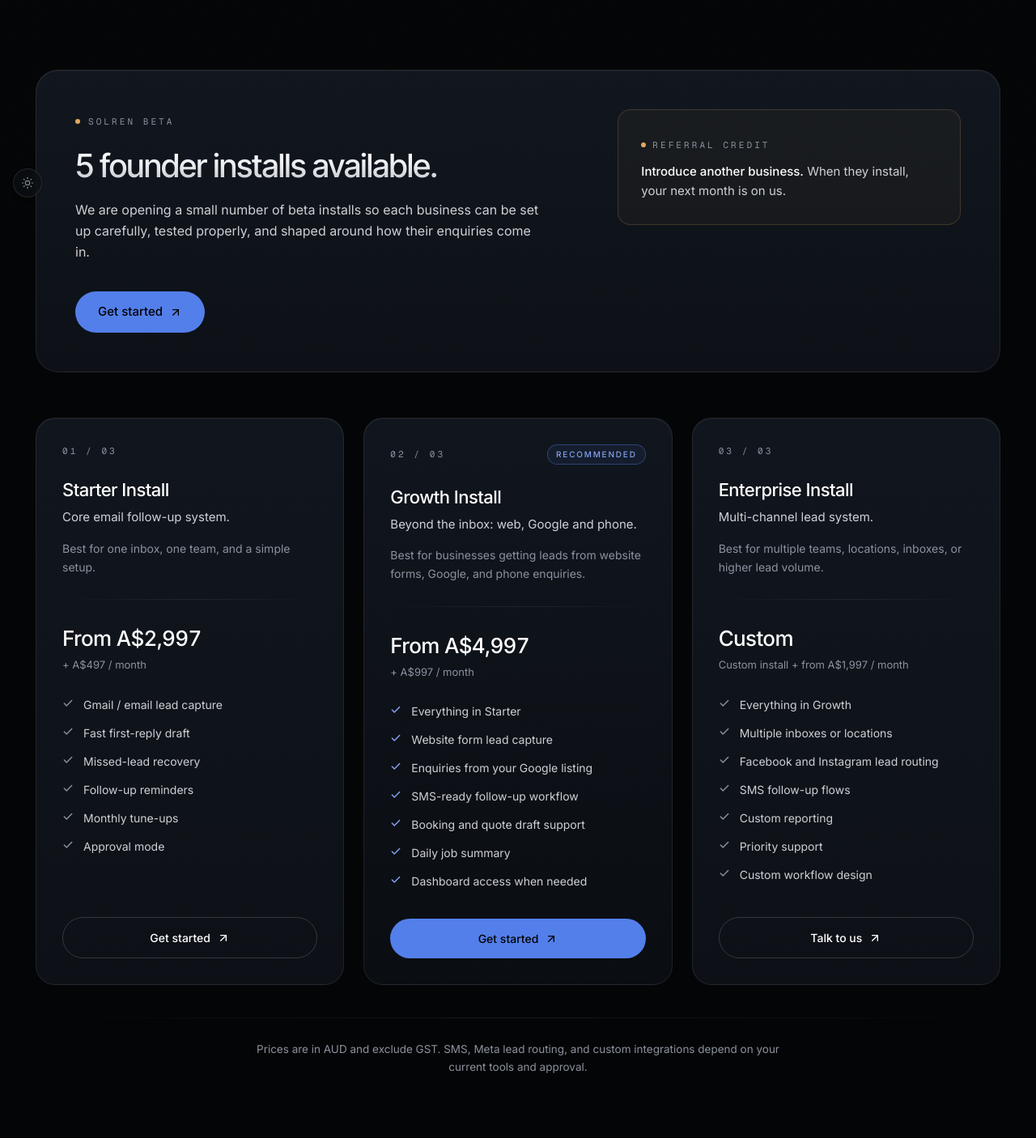
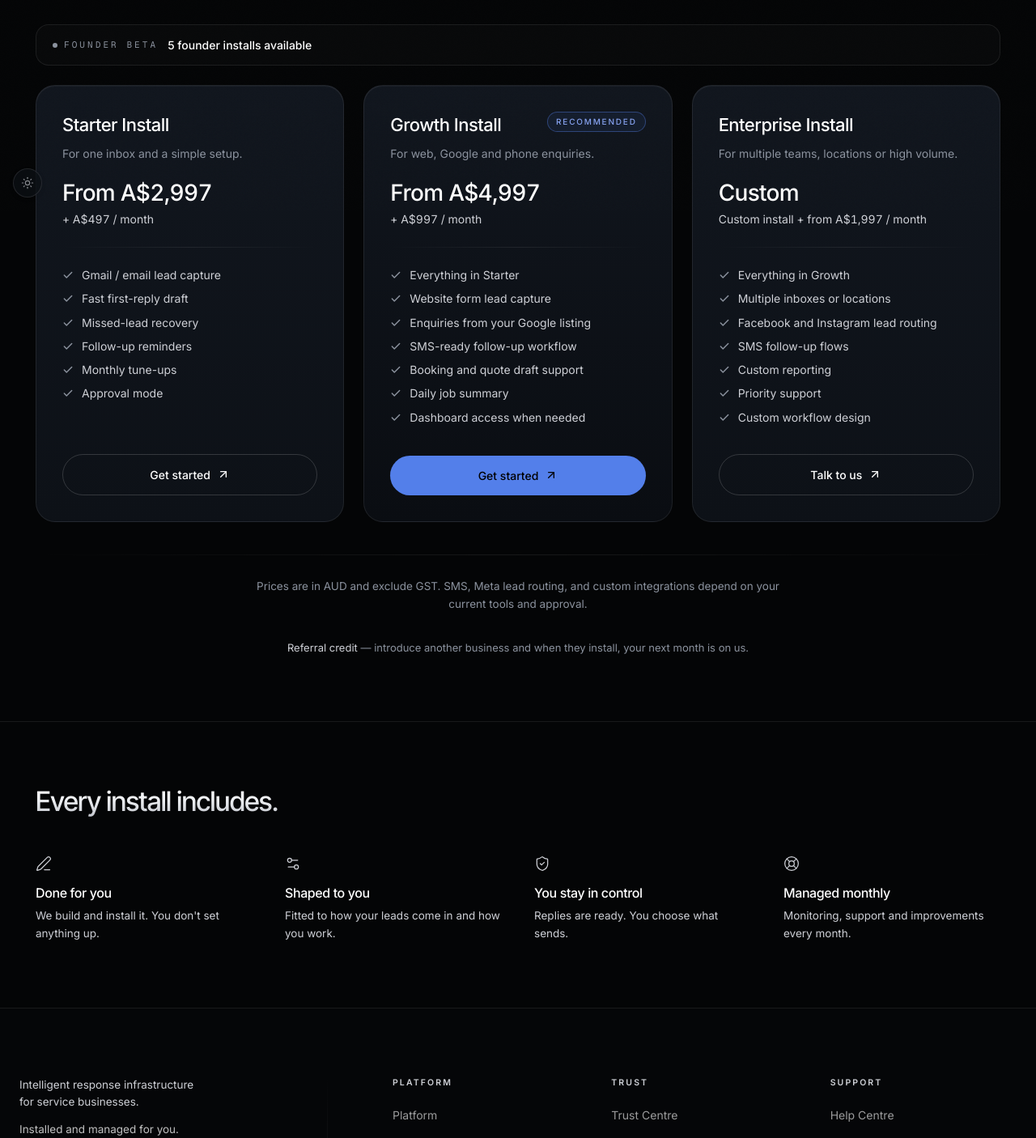
Before and after one commit to SolrenAI/solren-website, a Next.js app: page /pricing in a window 1280 px wide. Shown: the part 540-1946 px from the top of the page at 81% size. Built offline with nearby package versions, Linux system fonts and the light colour scheme.

Commit message:
Update website

```diff
--- a/app/pricing/page.tsx
+++ b/app/pricing/page.tsx
@@ -1,7 +1,5 @@
 import type { Metadata } from "next"
-import Link from "next/link"
 import {
-  ArrowUpRight,
   ShieldCheck,
   Settings2,
   LifeBuoy,
@@ -27,19 +25,6 @@
   { icon: LifeBuoy, title: "Managed monthly", body: "Monitoring, support and improvements every month." },
 ]
 
-/* contained, edge-fading divider between major sections — aligned to the page
-   content width, never a full browser-width cut */
-function SectionDivider() {
-  return (
-    <div className="mx-auto max-w-[1240px] px-5 sm:px-6">
-      <div
-        aria-hidden="true"
-        className="h-px w-full bg-gradient-to-r from-transparent via-white/[0.08] to-transparent"
-      />
-    </div>
-  )
-}
-
 export default function PricingPage() {
   return (
     <>
@@ -49,61 +34,28 @@
         sub="Pick how much you install. Every package is built for you, shaped around your business, and managed month to month."
       />
 
-      {/* Solren Beta — selective early-access callout, placed above pricing so it
-          frames the installs being opened. Warm amber is reserved for the beta /
-          referral accent; blue stays for the primary CTA. */}
-      <section className="pt-12 sm:pt-24">
+      {/* Founder Beta — a compact announcement banner, not a card, so the pricing
+          plans stay the clear focus of the page. Warm amber stays reserved for the
+          beta accent; blue is for the primary actions in the plans. */}
+      <section className="pt-8 sm:pt-10">
         <div className="mx-auto max-w-[1240px] px-5 sm:px-6">
           <Reveal>
-            <div className="ps-card rounded-[20px] p-4 sm:rounded-[28px] sm:p-12">
-              <div className="grid items-start gap-10 lg:grid-cols-[1.45fr_1fr] lg:gap-14">
-                {/* the program */}
-                <div>
-                  <span className="ps-label inline-flex items-center gap-2.5 text-[#E0AE70]">
-                    <span aria-hidden="true" className="h-1.5 w-1.5 rounded-full bg-[#E2A95E]" />
-                    Solren Beta
-                  </span>
-                  <h2 className="mt-3 max-w-xl text-[1.5rem] font-medium leading-[1.1] tracking-[-0.02em] ps-silver sm:mt-6 sm:text-[clamp(1.8rem,3.2vw,2.5rem)] sm:leading-[1.08]">
-                    5 founder installs available.
-                  </h2>
-                  <p className="mt-2.5 max-w-sm text-[14.5px] leading-snug text-[var(--silver)] sm:mt-5 sm:max-w-xl sm:text-[16px] sm:leading-relaxed">
-                    We are opening a small number of beta installs so each business
-                    can be set up carefully, tested properly, and shaped around how
-                    their enquiries come in.
-                  </p>
-                  <Link
-                    href="/contact"
-                    className="group mt-5 inline-flex items-center gap-2 rounded-full bg-[#537FEA] px-7 py-3.5 text-[15px] font-medium text-black transition-colors hover:bg-[#6A8FEE] sm:mt-9"
-                  >
-                    Get started
-                    <ArrowUpRight className="h-4 w-4 transition-transform group-hover:translate-x-0.5 group-hover:-translate-y-0.5" />
-                  </Link>
-                </div>
-
-                {/* referral credit — restrained warm-amber sub-panel, not a coupon.
-                    Hidden on mobile to keep the redesigned pricing flow lean. */}
-                <div className="hidden rounded-2xl border border-[#E2A95E]/20 bg-[#E2A95E]/[0.04] p-6 sm:p-7 lg:block">
-                  <span className="ps-label inline-flex items-center gap-2 text-[#E0AE70]">
-                    <span aria-hidden="true" className="h-1.5 w-1.5 rounded-full bg-[#E2A95E]" />
-                    Referral credit
-                  </span>
-                  <p className="mt-3 text-[15px] leading-relaxed">
-                    <span className="font-medium text-white">Introduce another business.</span>{" "}
-                    <span className="text-[var(--silver)]">
-                      When they install, your next month is on us.
-                    </span>
-                  </p>
-                </div>
-              </div>
+            <div className="flex flex-wrap items-center gap-x-3 gap-y-1 rounded-2xl border border-[var(--hair)] bg-white/[0.02] px-5 py-3.5">
+              <span className="ps-label inline-flex shrink-0 items-center gap-2">
+                <span aria-hidden="true" className="h-1.5 w-1.5 rounded-full bg-[var(--muted)]" />
+                Founder Beta
+              </span>
+              <span className="text-[14px] font-medium text-white">
+                5 founder installs available
+              </span>
             </div>
           </Reveal>
         </div>
       </section>
 
-      {/* Pricing — grouped tightly under the Beta callout. Mobile/tablet show one
-          package at a time via tabs + a collapsed compare accordion; desktop keeps
-          the three-up grid. */}
-      <section className="pt-14 pb-20 sm:pb-24">
+      {/* Pricing — the hero of the page. Mobile/tablet show one package at a time
+          via tabs + a collapsed compare accordion; desktop keeps the three-up grid. */}
+      <section className="pt-4 pb-16 sm:pt-6 sm:pb-20">
         <div className="mx-auto max-w-[1240px] px-5 sm:px-6">
           <div className="lg:hidden">
             <PricingMobile />
@@ -111,29 +63,31 @@
           <div className="hidden lg:block">
             <Packages detailed />
           </div>
+          <p className="mx-auto mt-8 max-w-xl text-center text-[13px] leading-relaxed text-[var(--muted)]">
+            <span className="text-[var(--silver)]">Referral credit</span> — introduce another
+            business and when they install, your next month is on us.
+          </p>
         </div>
       </section>
 
-      <SectionDivider />
-
-      {/* Every install includes — sits on the page background, light cards that
-          echo the pricing grid above (no separate slab / dashboard panel) */}
-      <section className="py-16 sm:py-24">
+      {/* Every install includes — a light, borderless feature row (no card chrome)
+          so it supports the plans without competing with them. */}
+      <section className="border-t border-[var(--hair)] py-14 sm:py-20">
         <div className="mx-auto max-w-[1240px] px-5 sm:px-6">
           <Reveal>
-            <h2 className="max-w-xl text-[clamp(1.9rem,4vw,2.8rem)] font-medium leading-[1.05] tracking-[-0.02em] ps-silver">
+            <h2 className="text-[clamp(1.55rem,3vw,2.1rem)] font-medium leading-[1.1] tracking-[-0.02em] ps-silver">
               Every install includes.
             </h2>
           </Reveal>
-          <div className="mt-7 grid grid-cols-2 gap-3 sm:mt-12 sm:grid-cols-2 sm:gap-5 md:gap-6 lg:grid-cols-4">
+          <div className="mt-8 grid grid-cols-2 gap-x-6 gap-y-9 sm:mt-12 sm:gap-y-10 lg:grid-cols-4 lg:gap-x-10">
             {includes.map(({ icon: Icon, title, body }, i) => (
               <Reveal key={title} delay={i * 70}>
-                <div className="ps-card ps-card-soft-m h-full rounded-[16px] p-3.5 sm:rounded-[24px] sm:p-8">
-                  <Icon className="h-[18px] w-[18px] text-[#86A2F0] sm:h-7 sm:w-7" strokeWidth={1.5} />
-                  <h3 className="mt-2.5 text-[15px] font-medium tracking-tight text-white sm:mt-8 sm:text-[18px]">
+                <div>
+                  <Icon className="h-5 w-5 text-[var(--silver)]" strokeWidth={1.5} />
+                  <h3 className="mt-3.5 text-[15px] font-medium tracking-tight text-white sm:text-[16px]">
                     {title}
                   </h3>
-                  <p className="mt-1.5 text-[13px] leading-relaxed text-[var(--silver)] sm:mt-3 sm:text-[14px]">
+                  <p className="mt-1.5 text-[13px] leading-relaxed text-[var(--silver)] sm:text-[13.5px]">
                     {body}
                   </p>
                 </div>
@@ -142,33 +96,6 @@
           </div>
         </div>
       </section>
-
-      {/* Final CTA — quiet close, single primary action. Hidden on mobile so the
-          footer (which already carries a Get started CTA) closes the page; shown
-          from tablet up. */}
-      <div className="hidden md:block">
-        <SectionDivider />
-
-        <section className="py-16 text-center sm:py-28">
-          <div className="mx-auto max-w-2xl px-5 sm:px-6">
-            <Reveal>
-              <h2 className="text-[clamp(2rem,4.5vw,3.2rem)] font-medium leading-[1.04] tracking-[-0.02em]">
-                <span className="ps-silver">Let&apos;s find your install.</span>
-              </h2>
-              <p className="mx-auto mt-6 max-w-md text-[16px] leading-relaxed text-[var(--silver)]">
-                Tell us how work comes in. We&apos;ll point you to the right install.
-              </p>
-              <Link
-                href="/contact"
-                className="group mt-9 inline-flex items-center gap-2 rounded-full bg-[#537FEA] px-7 py-3.5 text-[15px] font-medium text-black transition-colors hover:bg-[#6A8FEE]"
-              >
-                Get started
-                <ArrowUpRight className="h-4 w-4 transition-transform group-hover:translate-x-0.5 group-hover:-translate-y-0.5" />
-              </Link>
-            </Reveal>
-          </div>
-        </section>
-      </div>
     </>
   )
 }
--- a/components/public-site/footer.tsx
+++ b/components/public-site/footer.tsx
@@ -1,5 +1,4 @@
 import Link from "next/link"
-import Image from "next/image"
 import { PaymentLogos } from "./payment-logos"
 
 type FooterLink = { label: string; href?: string }
@@ -144,8 +143,6 @@
   return (
     <footer className="relative border-t border-white/[0.08] bg-[#050608]">
       <div className="mx-auto px-5 py-10 sm:px-6 md:hidden">
-        {/* Logo intentionally omitted on mobile — the sticky header already shows
-            the Solren wordmark. Desktop keeps the footer logo below. */}
         <p className="max-w-[18rem] text-[13.5px] leading-[1.6] text-[var(--silver)]">
           Intelligent response infrastructure for service businesses.
         </p>
@@ -194,17 +191,7 @@
         <div className="flex flex-col gap-y-12 sm:gap-y-14 lg:flex-row lg:gap-x-20">
           {/* Brand area — the anchor of the footer, given more presence than the nav */}
           <div className="lg:w-[300px] lg:shrink-0">
-            <Link href="/" aria-label="Solren home" className="inline-flex items-center leading-none">
-              <Image
-                src="/logos/solren-wordmark-clean.png"
-                alt="Solren"
-                width={1305}
-                height={183}
-                sizes="240px"
-                className="block h-[30px] w-auto sm:h-[34px]"
-              />
-            </Link>
-            <div className="mt-6 max-w-[18rem] space-y-2.5 text-[13.5px] leading-[1.6] sm:mt-8 sm:space-y-3">
+            <div className="max-w-[18rem] space-y-2.5 text-[13.5px] leading-[1.6] sm:space-y-3">
               <p className="text-[var(--silver)]">
                 Intelligent response infrastructure
                 <br />
--- a/components/public-site/packages.tsx
+++ b/components/public-site/packages.tsx
@@ -3,10 +3,8 @@
 import { Reveal } from "./reveal"
 
 export type Pkg = {
-  index: string
   name: string
   tagline: string
-  forWho: string
   price: string
   cadence: string
   receive: string[]
@@ -16,10 +14,8 @@
 
 export const packages: Pkg[] = [
   {
-    index: "01 / 03",
     name: "Starter Install",
-    tagline: "Core email follow-up system.",
-    forWho: "Best for one inbox, one team, and a simple setup.",
+    tagline: "For one inbox and a simple setup.",
     price: "From A$2,997",
     cadence: "+ A$497 / month",
     receive: [
@@ -33,11 +29,8 @@
     cta: "Get started",
   },
   {
-    index: "02 / 03",
     name: "Growth Install",
-    tagline: "Beyond the inbox: web, Google and phone.",
-    forWho:
-      "Best for businesses getting leads from website forms, Google, and phone enquiries.",
+    tagline: "For web, Google and phone enquiries.",
     price: "From A$4,997",
     cadence: "+ A$997 / month",
     receive: [
@@ -53,10 +46,8 @@
     featured: true,
   },
   {
-    index: "03 / 03",
     name: "Enterprise Install",
-    tagline: "Multi-channel lead system.",
-    forWho: "Best for multiple teams, locations, inboxes, or higher lead volume.",
+    tagline: "For multiple teams, locations or high volume.",
     price: "Custom",
     cadence: "Custom install + from A$1,997 / month",
     receive: [
@@ -76,45 +67,35 @@
   const featured = pkg.featured
   return (
     <div
-      className={`ps-card ${featured ? "ps-card-warm" : ""} flex h-full flex-col rounded-[20px] p-5 sm:p-6 lg:rounded-[24px] lg:p-8`}
+      className={`ps-card ${featured ? "ps-card-warm ring-1 ring-white/15 shadow-[0_30px_80px_-50px_rgba(0,0,0,0.95)]" : ""} flex h-full flex-col rounded-[20px] p-5 sm:p-6 lg:rounded-[24px] lg:p-8`}
     >
-      {/* header row */}
-      <div className="flex items-center justify-between">
-        <span className="ps-label">{pkg.index}</span>
+      {/* title + recommended */}
+      <div className="flex items-start justify-between gap-3">
+        <h3 className="text-[22px] font-medium tracking-tight text-white">{pkg.name}</h3>
         {featured && (
-          <span className="rounded-full border border-[#537FEA]/40 bg-[#537FEA]/[0.08] px-2.5 py-1 text-[10px] font-medium uppercase tracking-[0.18em] text-[#86A2F0]">
+          <span className="shrink-0 rounded-full border border-[#537FEA]/40 bg-[#537FEA]/[0.08] px-2.5 py-1 text-[10px] font-medium uppercase tracking-[0.18em] text-[#86A2F0]">
             Recommended
           </span>
         )}
       </div>
+      <p className="mt-2 text-[14px] text-[var(--muted)]">{pkg.tagline}</p>
 
-      <h3 className="mt-5 text-[22px] font-medium tracking-tight text-white lg:mt-6">
-        {pkg.name}
-      </h3>
-      <p className="mt-1.5 text-[15px] text-[var(--silver)]">{pkg.tagline}</p>
-
-      <p className="mt-3 text-[14px] leading-relaxed text-[var(--muted)] sm:mt-4 md:min-h-[2.6rem]">
-        {pkg.forWho}
-      </p>
-
-      <div className="ps-rule my-5 sm:my-7" />
-
-      {/* price */}
-      <div>
-        <div className="text-[26px] font-medium tracking-tight text-white tabular-nums">
+      {/* price — install fee (hero) over monthly fee (distinct secondary line) */}
+      <div className="mt-6">
+        <div className="text-[28px] font-medium leading-none tracking-tight text-white tabular-nums">
           {pkg.price}
         </div>
-        <div className="mt-1 text-[13px] text-[var(--muted)]">{pkg.cadence}</div>
+        <div className="mt-2 text-[14px] text-[var(--silver)] tabular-nums">{pkg.cadence}</div>
       </div>
 
-      {/* receive list */}
-      <ul className="mt-5 flex-1 space-y-3 sm:mt-7 sm:space-y-3.5">
+      <div className="ps-rule my-6" />
+
+      {/* key features */}
+      <ul className="flex-1 space-y-2.5">
         {pkg.receive.map((item) => (
-          <li key={item} className="flex items-start gap-3 text-[14px] text-[var(--silver)]">
+          <li key={item} className="flex items-start gap-2.5 text-[14px] leading-snug text-[var(--silver)]">
             <Check
-              className={`mt-0.5 h-3.5 w-3.5 shrink-0 ${
-                featured ? "text-[#86A2F0]" : "text-[var(--muted)]"
-              }`}
+              className="mt-[3px] h-3.5 w-3.5 shrink-0 text-[var(--muted)]"
               strokeWidth={2.5}
             />
             <span>{item}</span>
```
Also changed, not shown: components/public-site/pricing-mobile.tsx (+8 -8 lines).
